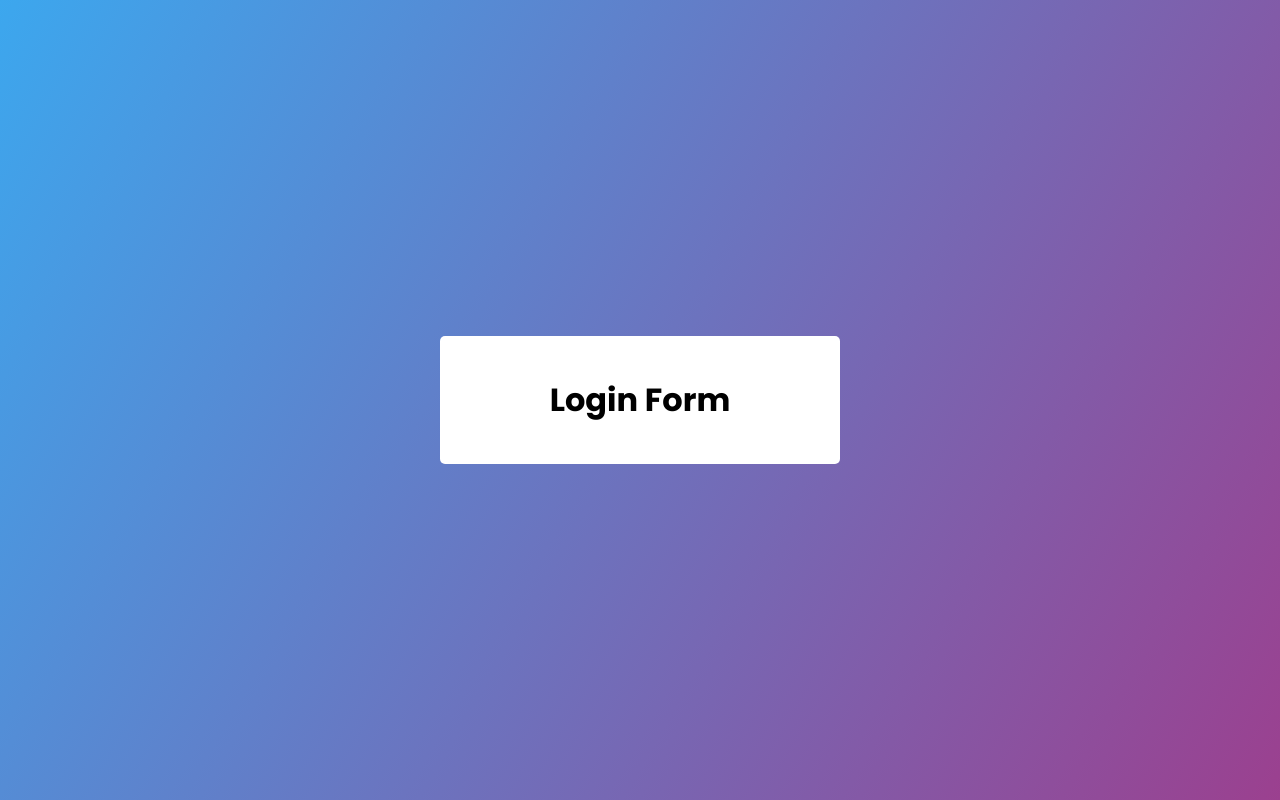
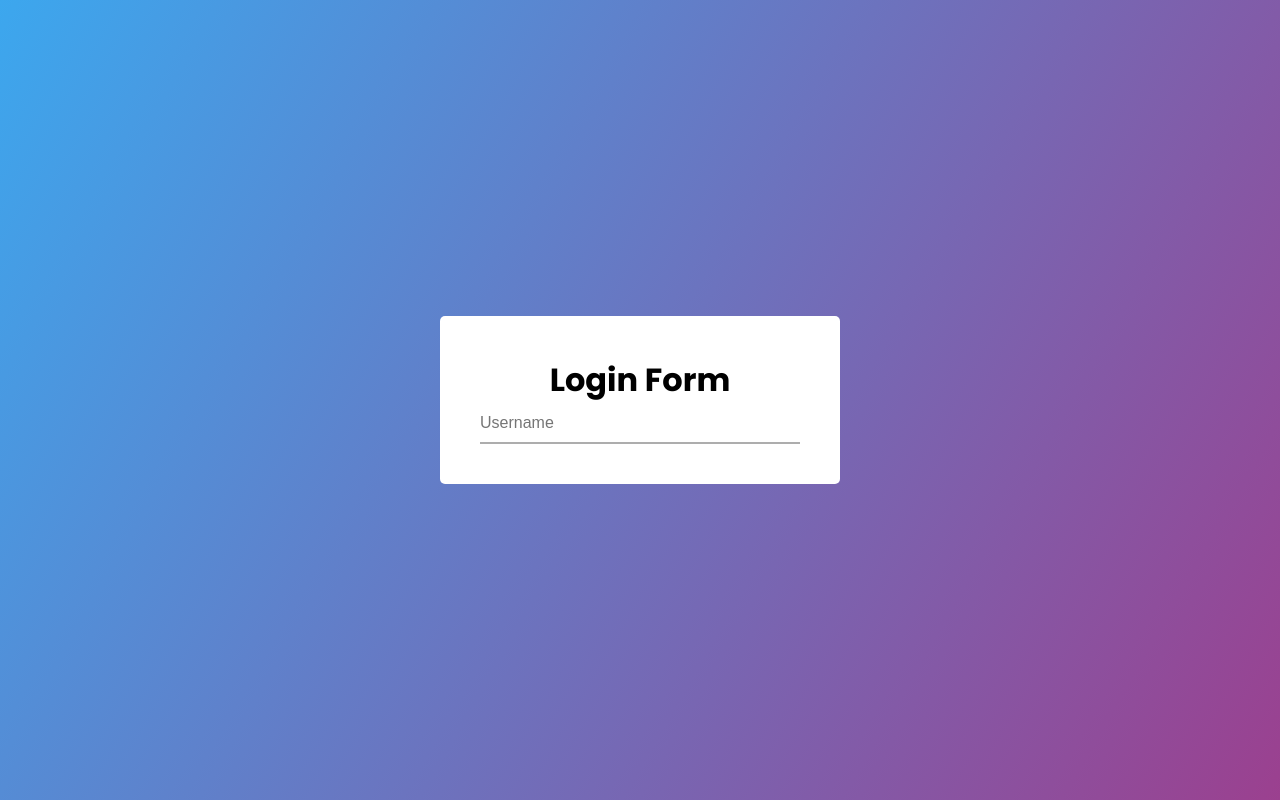
Before and after one commit to rzngnam1402/30-projects-project, a plain HTML site: page Validate form/index.html in a window 1280 px wide. Drawn offline with Linux system fonts and the light colour scheme.

Commit message:
Add form-control

```diff
--- a/Validate form/index.html
+++ b/Validate form/index.html
@@ -14,6 +14,10 @@
 <body>
     <div class="container">
         <h1>Login Form</h1>
+        <div class="form-control">
+            <input type="text" placeholder="Username">
+            <small></small>
+        </div>
     </div>
 </body>
 <script src="app.js"></script>
--- a/Validate form/style.css
+++ b/Validate form/style.css
@@ -28,3 +28,16 @@ body {
 .container h1 {
     text-align: center;
 }
+
+.form-control {
+    width: 100%;
+}
+
+.form-control input {
+    width: 100%;
+    height: 40px;
+    font-size: 16px;
+    outline: none;
+    border: none;
+    border-bottom: 2px solid #adadad;
+}
```
